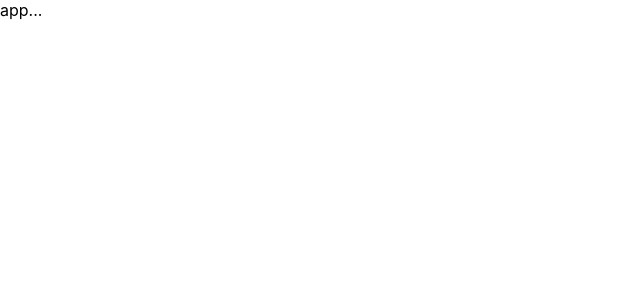
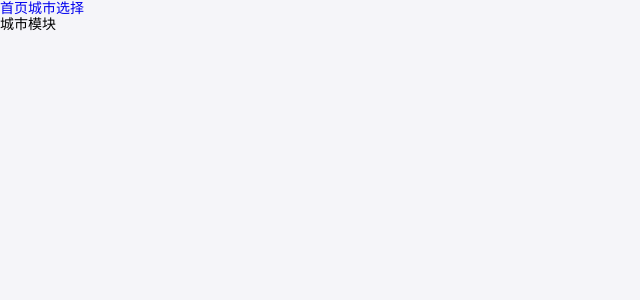
Before and after one commit to dengwenj/jj_renting-mobile, a React (Create React App) app: page /citylist in a window 1280 px wide. Shown: the top 300 px of the page, without its empty margins (0-640 px from the left). Built offline with nearby package versions, Linux system fonts and the light colour scheme.

Commit message:
配置基本路由

```diff
--- a/package.json
+++ b/package.json
@@ -6,8 +6,11 @@
     "@testing-library/jest-dom": "^5.14.1",
     "@testing-library/react": "^11.2.7",
     "@testing-library/user-event": "^12.8.3",
+    "antd-mobile": "^2.3.4",
+    "axios": "^0.21.1",
     "react": "^17.0.2",
     "react-dom": "^17.0.2",
+    "react-router-dom": "^5.2.0",
     "react-scripts": "4.0.3",
     "web-vitals": "^1.1.2"
   },
--- a/public/index.html
+++ b/public/index.html
@@ -7,8 +7,6 @@
   <meta name="viewport" content="width=device-width, initial-scale=1" />
   <meta name="theme-color" content="#000000" />
   <meta name="description" content="Web site created using create-react-app" />
-  <link rel="apple-touch-icon" href="%PUBLIC_URL%/logo192.png" />
-  <link rel="manifest" href="%PUBLIC_URL%/manifest.json" />
   <title>jj_renting</title>
 </head>
 
--- a/src/App.js
+++ b/src/App.js
@@ -1,5 +1,19 @@
 import React from 'react'
+import { BrowserRouter, Route, Link } from 'react-router-dom'
+
+import Home from './pages/Home'
+import CityList from './pages/CityList'
 
 export default function App() {
-  return <div>app...</div>
+  return (
+    <BrowserRouter>
+      {/* 配置导航菜单 */}
+      <Link to="/home">首页</Link>
+      <Link to="/citylist">城市选择</Link>
+
+      {/* 配置路由 */}
+      <Route path="/home" component={Home} />
+      <Route path="/citylist" component={CityList} />
+    </BrowserRouter>
+  )
 }
--- a/src/index.js
+++ b/src/index.js
@@ -2,6 +2,8 @@ import React from 'react'
 import ReactDOM from 'react-dom'
 import './index.css'
 import App from './App'
+//导入 antd-mobile 样式
+import 'antd-mobile/dist/antd-mobile.css'
 
 ReactDOM.render(
   <React.StrictMode>
--- /dev/null
+++ b/src/pages/CityList/index.jsx
@@ -0,0 +1,7 @@
+import React, { Component } from 'react'
+
+export default class CityList extends Component {
+  render() {
+    return <div>城市模块</div>
+  }
+}
--- /dev/null
+++ b/src/pages/Home/index.jsx
@@ -0,0 +1,7 @@
+import React, { Component } from 'react'
+
+export default class Home extends Component {
+  render() {
+    return <div>首页</div>
+  }
+}
```
Also changed, not shown: 1 other file (tests, documents, lock files or other folders).
